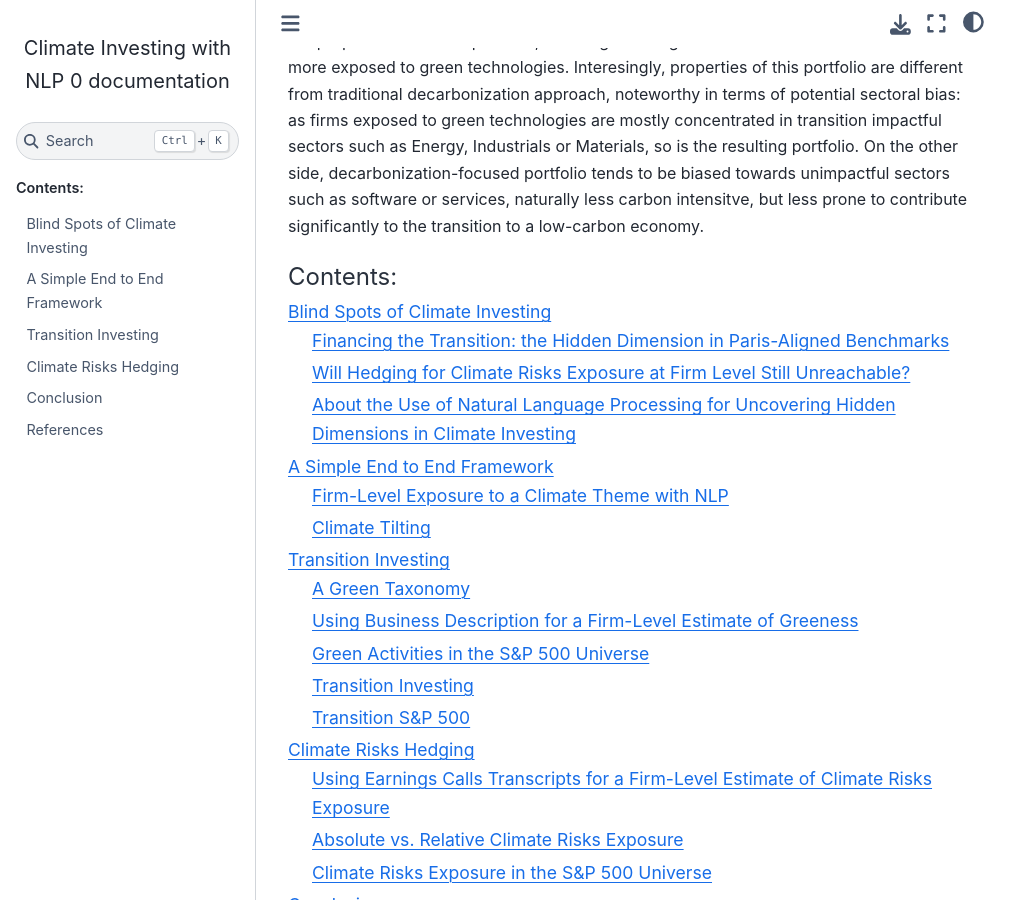
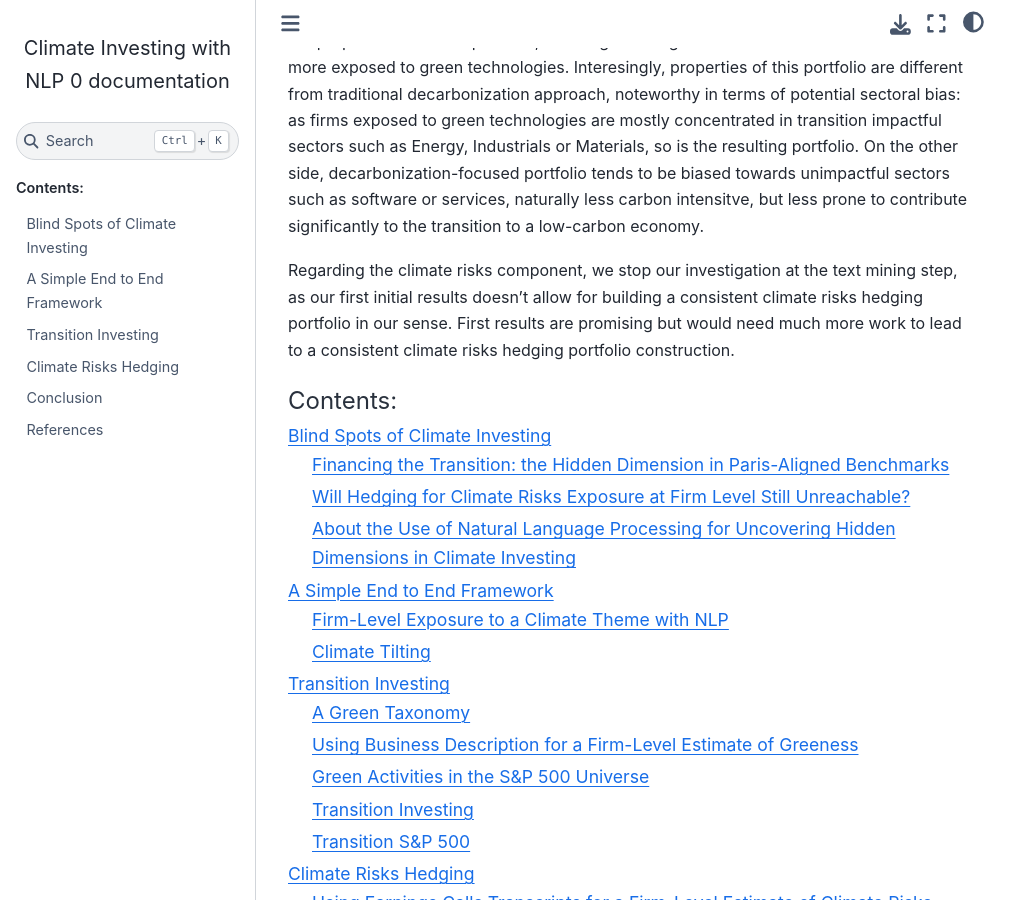
Before and after one commit to tlorans/ClimateInvestingNLP, a Sphinx documentation site: the page built from docs/source/index.md, in a window 1280 px wide and 900 px high, scrolled down 440 px. Shown: the whole window, without its empty margins (0-1031 px from the left). Built offline with Sphinx 7.4.7 and the Sphinx Book theme 1.1.4, drawn with Linux system fonts in a browser that asks for light colours.

Commit message:
added elements in the intro

```diff
--- a/docs/source/index.md
+++ b/docs/source/index.md
@@ -12,6 +12,7 @@ Both dimensions are underlooked due to lack of reported data by firms. Recognizi
 
 We propose a transition portfolio, focusing on tilting an initial benchmark towards firms more exposed to green technologies. Interesingly, properties of this portfolio are different from traditional decarbonization approach, noteworthy in terms of potential sectoral bias: as firms exposed to green technologies are mostly concentrated in transition impactful sectors such as Energy, Industrials or Materials, so is the resulting portfolio. On the other side, decarbonization-focused portfolio tends to be biased towards unimpactful sectors such as software or services, naturally less carbon intensitve, but less prone to contribute significantly to the transition to a low-carbon economy.
 
+Regarding the climate risks component, we stop our investigation at the text mining step, as our first initial results doesn't allow for building a consistent climate risks hedging portfolio in our sense. First results are promising but would need much more work to lead to a consistent climate risks hedging portfolio construction.
 
 
 
```
Also changed, not shown: 5 other files.
